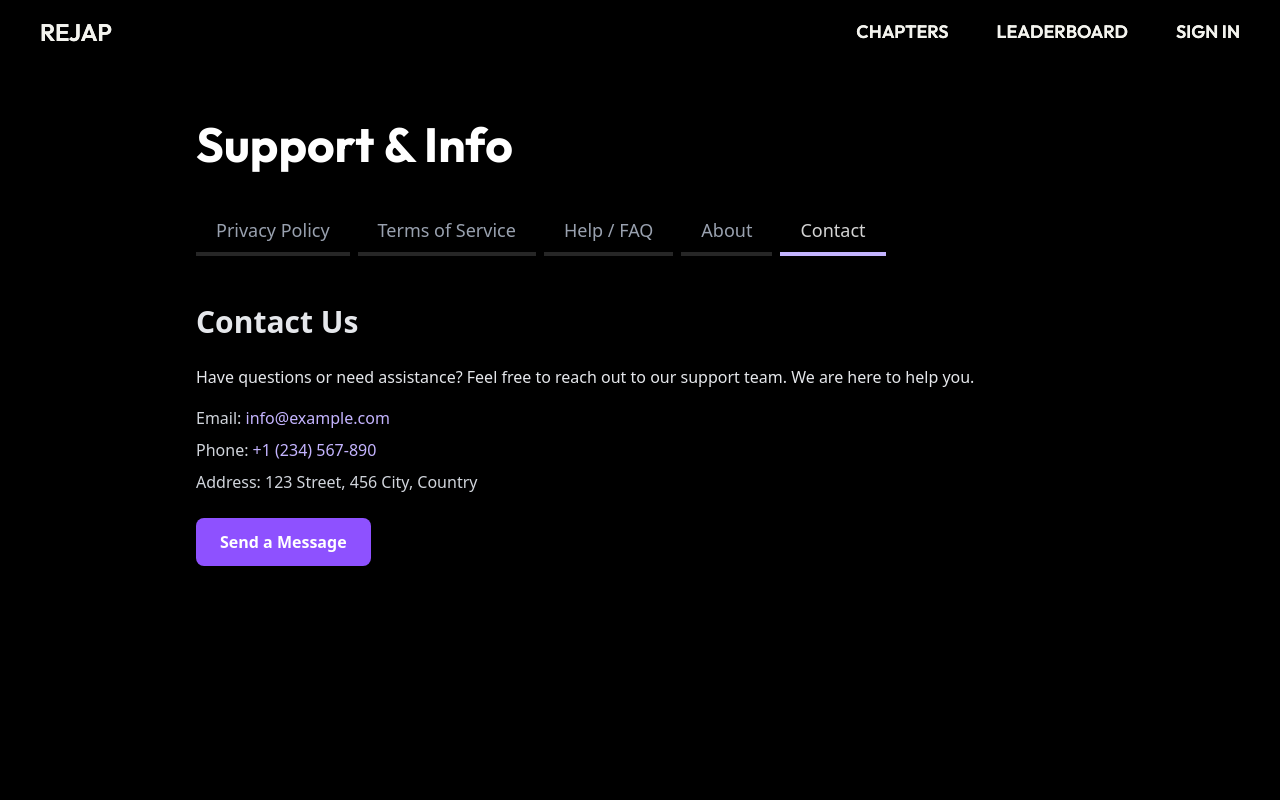
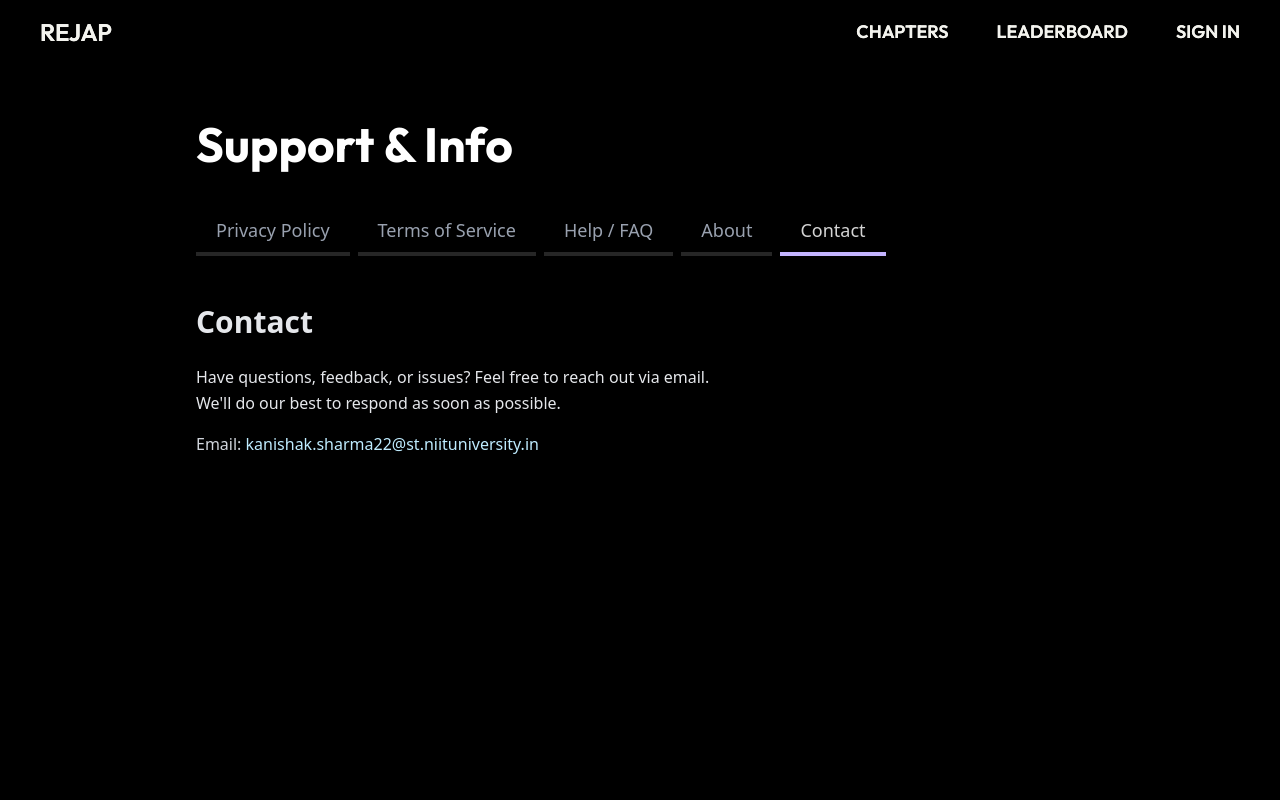
Before and after one commit to Kanishak-xd/rejap, a React (Vite) app: page /SupportInfo in a window 1280 px wide. Both pictures are taken after a click on the button "Contact". Shown: the top 800 px of the page. Built offline with nearby package versions, Linux system fonts and the light colour scheme; no server answers; a web font is replaced by a local one.

Commit message:
added contact content on suuport and info page

```diff
--- a/src/pages/Info/SupportInfo.jsx
+++ b/src/pages/Info/SupportInfo.jsx
@@ -140,21 +140,19 @@ export default function SupportInfo() {
             case 'contact':
                 return (
                     <div className="pt-12 rounded-b-lg shadow-lg text-gray-200">
-                        <h2 className="text-3xl font-bold mb-6">Contact Us</h2>
+                        <h2 className="text-3xl font-bold mb-6">Contact</h2>
                         <p className="mb-4 leading-relaxed">
-                            Have questions or need assistance? Feel free to reach out to our support team.
-                            We are here to help you.
+                            Have questions, feedback, or issues? Feel free to reach out via email. <br />
+                            We'll do our best to respond as soon as possible.
                         </p>
-                        <ul className="list-none space-y-2 text-gray-300">
-                            <li>Email: <a href="mailto:info@example.com" className="text-violet-300 hover:underline">info@example.com</a></li>
-                            <li>Phone: <a href="tel:+1234567890" className="text-violet-300 hover:underline">+1 (234) 567-890</a></li>
-                            <li>Address: 123 Street, 456 City, Country</li>
+                        <ul className="list-none space-y-2 text-gray-300 mb-6">
+                            <li>Email: <a href="mailto:kanishak.sharma22@st.niituniversity.in" className="text-[#BFECFF] hover:underline font-medium">kanishak.sharma22@st.niituniversity.in</a></li>
                         </ul>
-                        <div className="mt-6">
-                            <button className="bg-violet-500 hover:bg-violet-600 text-white font-bold py-3 px-6 rounded-lg shadow-md transition duration-300 ease-in-out">
-                                Send a Message
+                        <a href="https://mail.google.com/mail/u/0/?fs=1&to=kanishak.sharma22@st.niituniversity.in&su&body&tf=cm">
+                            <button type="button" className="px-8 py-3 font-bold rounded dark:bg-neutral-100 text-black hover:bg-neutral-300 hover:cursor-pointer">
+                                Send an Email
                             </button>
-                        </div>
+                        </a>
                     </div>
                 );
             default:
```
